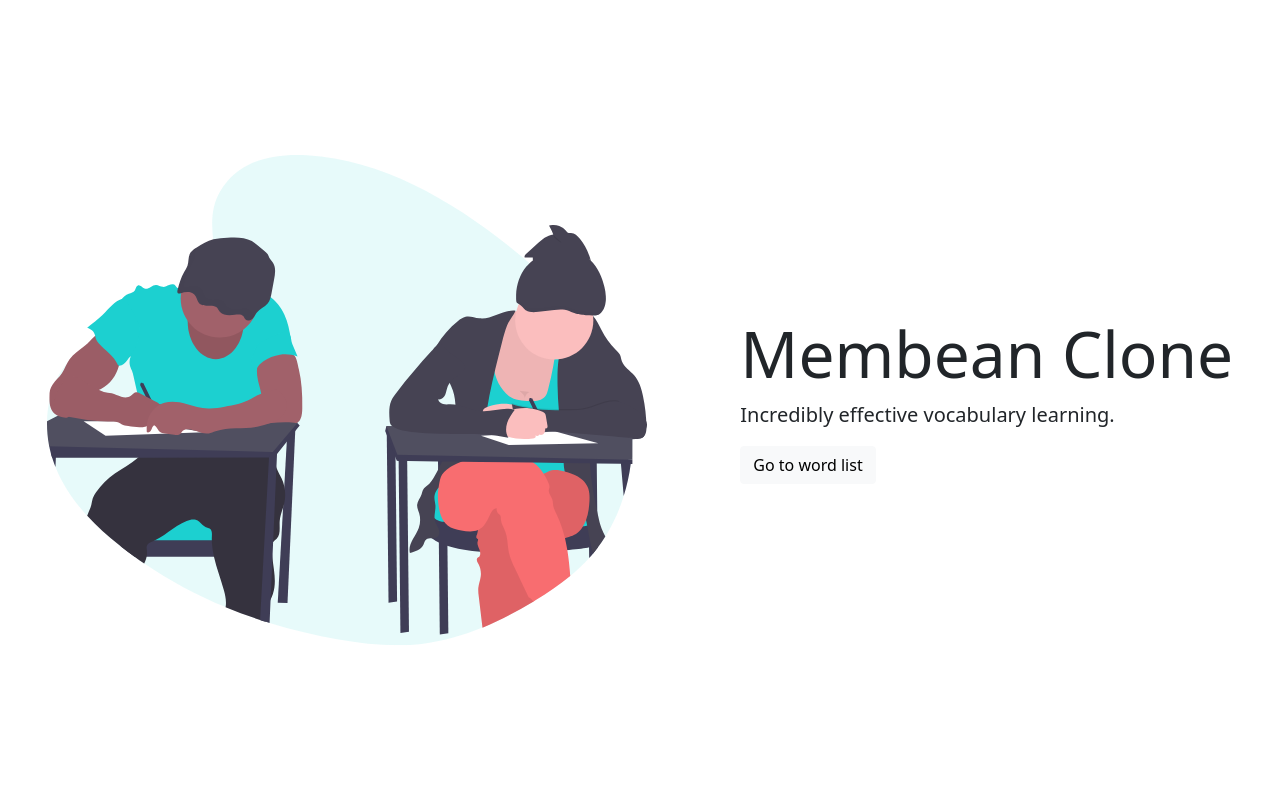
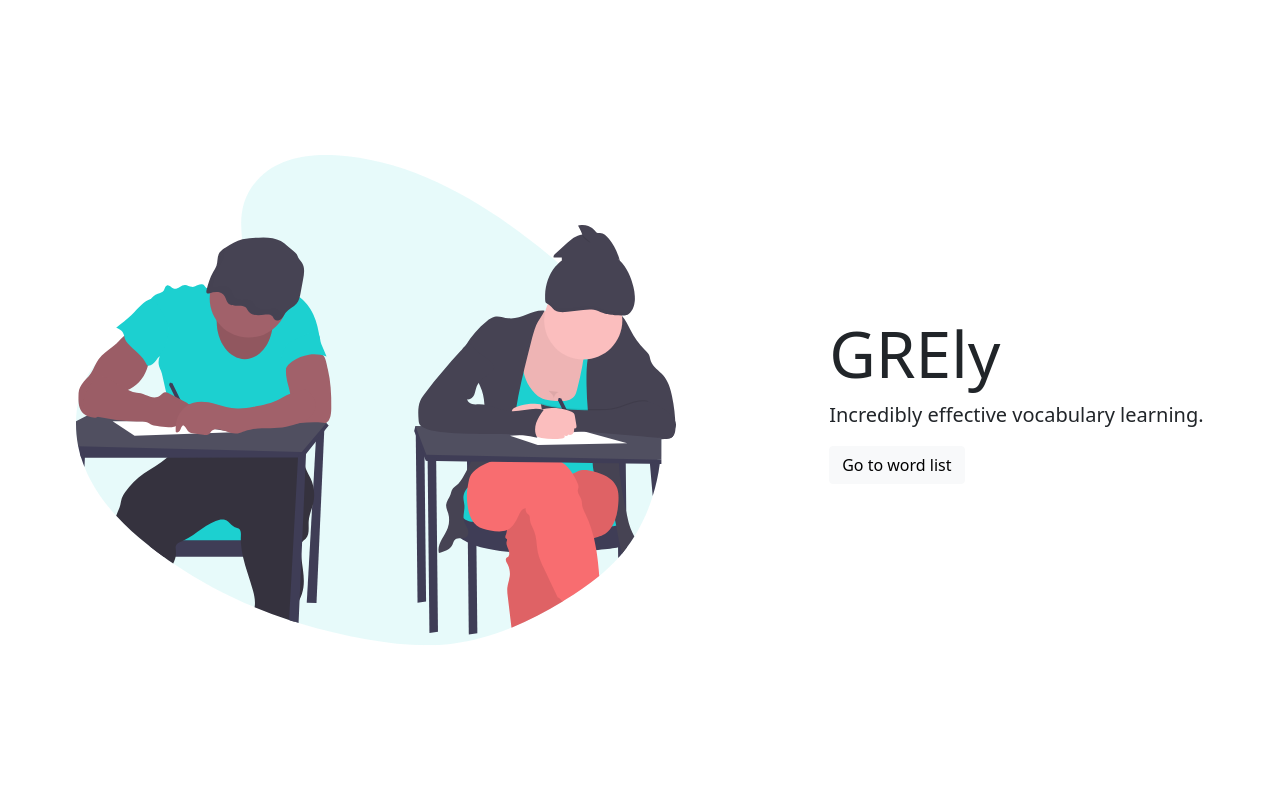
Before and after one commit to ashwin1999/grely, a React (Create React App) app: page / in a window 1280 px wide. Shown: the top 800 px of the page. Built offline with nearby package versions, Linux system fonts and the light colour scheme.

Commit message:
name change so i dont get in trouble

```diff
--- a/public/index.html
+++ b/public/index.html
@@ -29,7 +29,7 @@
   <script src="https://cdn.jsdelivr.net/npm/bootstrap@5.0.1/dist/js/bootstrap.bundle.min.js"
     integrity="sha384-gtEjrD/SeCtmISkJkNUaaKMoLD0//ElJ19smozuHV6z3Iehds+3Ulb9Bn9Plx0x4" crossorigin="anonymous">
   </script>
-  <title>Membean</title>
+  <title>GREly</title>
 </head>
 
 <body>
--- a/src/Components/Home.js
+++ b/src/Components/Home.js
@@ -272,7 +272,7 @@ const Home = () => {
         </svg>
 
         <div className="text">
-          <h3 className="display-3">Membean Clone</h3>
+          <h3 className="display-3">GREly</h3>
           <p className="lead">Incredibly effective vocabulary learning.</p>
           <a href="#word-list">
             <button className="btn btn-light">Go to word list</button>
```
Also changed, not shown: public/manifest.json.
